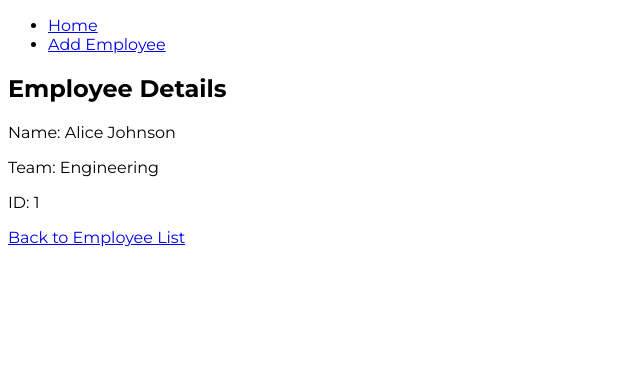
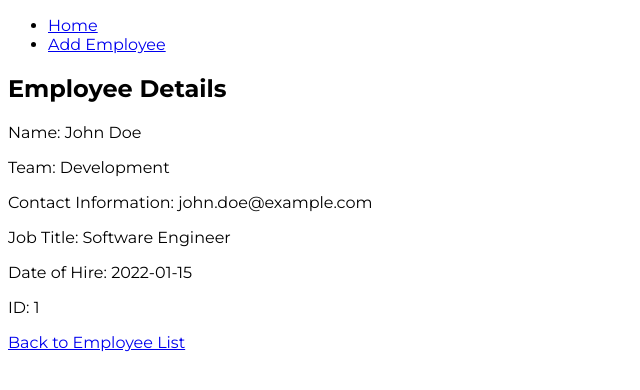
Before and after one commit to SinghAstra/UnderstandX, a React (Create React App) app in the folder client/: page /details/1 in a window 1280 px wide. Shown: the top 390 px of the page, without its empty margins (0-640 px from the left). Built offline with nearby package versions, Linux system fonts and the light colour scheme; a web font is replaced by a local one.

Commit message:
Detailed Employee Profiles

```diff
--- a/client/src/data/employeeData.js
+++ b/client/src/data/employeeData.js
@@ -1,24 +1,132 @@
 // src/employeeData.js
 const employeeData = [
-  { id: 1, name: "Alice Johnson", team: "Engineering" },
-  { id: 2, name: "Bob Smith", team: "Marketing" },
-  { id: 3, name: "Charlie Brown", team: "Sales" },
-  { id: 4, name: "Diana Prince", team: "Engineering" },
-  { id: 5, name: "Evan Wright", team: "Marketing" },
-  { id: 6, name: "Fiona Green", team: "Sales" },
-  { id: 7, name: "Alice Johnson", team: "Engineering" },
-  { id: 8, name: "Bob Smith", team: "Marketing" },
-  { id: 9, name: "Charlie Brown", team: "Sales" },
-  { id: 10, name: "Charlie Brown", team: "Sales" },
-  { id: 11, name: "Alice Johnson", team: "Engineering" },
-  { id: 12, name: "Bob Smith", team: "Marketing" },
-  { id: 13, name: "Charlie Brown", team: "Sales" },
-  { id: 14, name: "Diana Prince", team: "Engineering" },
-  { id: 15, name: "Evan Wright", team: "Marketing" },
-  { id: 16, name: "Fiona Green", team: "Sales" },
-  { id: 17, name: "Alice Johnson", team: "Engineering" },
-  { id: 18, name: "Bob Smith", team: "Marketing" },
-  { id: 19, name: "Charlie Brown", team: "Sales" },
+  {
+    id: 1,
+    name: "John Doe",
+    team: "Development",
+    profilePicture: null,
+    contactInfo: "john.doe@example.com",
+    jobTitle: "Software Engineer",
+    dateOfHire: "2022-01-15",
+  },
+  {
+    id: 2,
+    name: "Jane Smith",
+    team: "Marketing",
+    profilePicture: null,
+    contactInfo: "jane.smith@example.com",
+    jobTitle: "Marketing Manager",
+    dateOfHire: "2023-07-01",
+  },
+  {
+    id: 3,
+    name: "David Lee",
+    team: "Sales",
+    profilePicture: null,
+    contactInfo: "david.lee@example.com",
+    jobTitle: "Account Executive",
+    dateOfHire: "2021-05-12",
+  },
+  {
+    id: 4,
+    name: "Olivia Jones",
+    team: "Design",
+    profilePicture: null,
+    contactInfo: "olivia.jones@example.com",
+    jobTitle: "Graphic Designer",
+    dateOfHire: "2020-11-23",
+  },
+
+  {
+    id: 5,
+    name: "Michael Brown",
+    team: "Engineering",
+    profilePicture: null,
+    contactInfo: "michael.brown@example.com",
+    jobTitle: "Software Developer",
+    dateOfHire: "2023-02-14",
+  },
+  {
+    id: 6,
+    name: "Emily Garcia",
+    team: "Human Resources",
+    profilePicture: null,
+    contactInfo: "emily.garcia@example.com",
+    jobTitle: "HR Specialist",
+    dateOfHire: "2024-03-18",
+  },
+  {
+    id: 7,
+    name: "William Rodriguez",
+    team: "Customer Success",
+    profilePicture: null,
+    contactInfo: "william.rodriguez@example.com",
+    jobTitle: "Customer Success Manager",
+    dateOfHire: "2022-09-09",
+  },
+  {
+    id: 8,
+    name: "Sophia Davis",
+    team: "Marketing",
+    profilePicture: null,
+    contactInfo: "sophia.davis@example.com",
+    jobTitle: "Content Marketing Specialist",
+    dateOfHire: "2021-04-20",
+  },
+  {
+    id: 9,
+    name: "Christopher Clark",
+    team: "Sales",
+    profilePicture: null,
+    contactInfo: "christopher.clark@example.com",
+    jobTitle: "Sales Representative",
+    dateOfHire: "2020-12-01",
+  },
+  {
+    id: 10,
+    name: "Isabella Young",
+    team: "Design",
+    profilePicture: null,
+    contactInfo: "isabella.young@example.com",
+    jobTitle: "UX/UI Designer",
+    dateOfHire: "2023-08-21",
+  },
+  {
+    id: 11,
+    name: "Andrew Miller",
+    team: "Engineering",
+    profilePicture: null,
+    contactInfo: "andrew.miller@example.com",
+    jobTitle: "QA Engineer",
+    dateOfHire: "2022-05-10",
+  },
+  {
+    id: 12,
+    name: "Evelyn Taylor",
+    team: "Human Resources",
+    profilePicture: null,
+    contactInfo: "evelyn.taylor@example.com",
+    jobTitle: "Recruiter",
+    dateOfHire: "2024-01-23",
+  },
+  {
+    id: 13,
+    name: "Benjamin Hernandez",
+    team: "Customer Success",
+    profilePicture: null,
+    contactInfo: "benjamin.hernandez@example.com",
+    jobTitle: "Technical Support Specialist",
+    dateOfHire: "2022-11-15",
+  },
+  {
+    id: 14,
+    name: "Charlotte Moore",
+    team: "Marketing",
+    profilePicture: null,
+    contactInfo: "charlotte.moore@example.com",
+    jobTitle: "Social Media Manager",
+    dateOfHire: "2021-06-07",
+  },
 ];
 
 export default employeeData;
--- a/client/src/pages/AddEmployeePage.js
+++ b/client/src/pages/AddEmployeePage.js
@@ -5,6 +5,10 @@ const AddEmployeePage = ({ onAdd }) => {
   const [name, setName] = useState("");
   const [team, setTeam] = useState("");
   const [profilePicture, setProfilePicture] = useState(null);
+  const [contactInfo, setContactInfo] = useState("");
+  const [jobTitle, setJobTitle] = useState("");
+  const [dateOfHire, setDateOfHire] = useState("");
+
   const navigate = useNavigate();
 
   const handleSubmit = (e) => {
@@ -15,12 +19,18 @@ const AddEmployeePage = ({ onAdd }) => {
       profilePicture: profilePicture
         ? URL.createObjectURL(profilePicture)
         : null,
+      contactInfo,
+      jobTitle,
+      dateOfHire,
     };
     onAdd(newEmployee);
     navigate("/");
     setName("");
     setTeam("");
     setProfilePicture(null);
+    setContactInfo("");
+    setJobTitle("");
+    setDateOfHire("");
   };
 
   const handleFileChange = (e) => {
@@ -44,7 +54,28 @@ const AddEmployeePage = ({ onAdd }) => {
           onChange={(e) => setTeam(e.target.value)}
         />
         <input type="file" onChange={handleFileChange} />
-        <button type="submit">Add</button>
+        <input
+          type="text"
+          placeholder="Contact Information"
+          value={contactInfo}
+          onChange={(e) => setContactInfo(e.target.value)}
+          required
+        />
+        <input
+          type="text"
+          placeholder="Job Title"
+          value={jobTitle}
+          onChange={(e) => setJobTitle(e.target.value)}
+          required
+        />
+        <input
+          type="date"
+          placeholder="Date of Hire"
+          value={dateOfHire}
+          onChange={(e) => setDateOfHire(e.target.value)}
+          required
+        />
+        <button type="submit">Add Employee</button>
       </form>
     </div>
   );
--- a/client/src/pages/EditEmployeePage.js
+++ b/client/src/pages/EditEmployeePage.js
@@ -38,11 +38,13 @@ const EditEmployee = ({ employees, onUpdate }) => {
           type="text"
           value={name}
           onChange={(e) => setName(e.target.value)}
+          required
         />
         <input
           type="text"
           value={team}
           onChange={(e) => setTeam(e.target.value)}
+          required
         />
         <input type="file" onChange={handleFileChange} />
         {profilePicture && (
--- a/client/src/pages/EmployeeDetails.js
+++ b/client/src/pages/EmployeeDetails.js
@@ -12,8 +12,19 @@ const EmployeeDetails = ({ employees }) => {
   return (
     <div>
       <h2>Employee Details</h2>
+      {employee.profilePicture && (
+        <img
+          src={employee.profilePicture}
+          alt={employee.name}
+          width="100"
+          height="100"
+        />
+      )}
       <p>Name: {employee.name}</p>
       <p>Team: {employee.team}</p>
+      <p>Contact Information: {employee.contactInfo}</p>
+      <p>Job Title: {employee.jobTitle}</p>
+      <p>Date of Hire: {employee.dateOfHire}</p>
       <p>ID: {employee.id}</p>
       <Link to="/">Back to Employee List</Link>
     </div>
```
